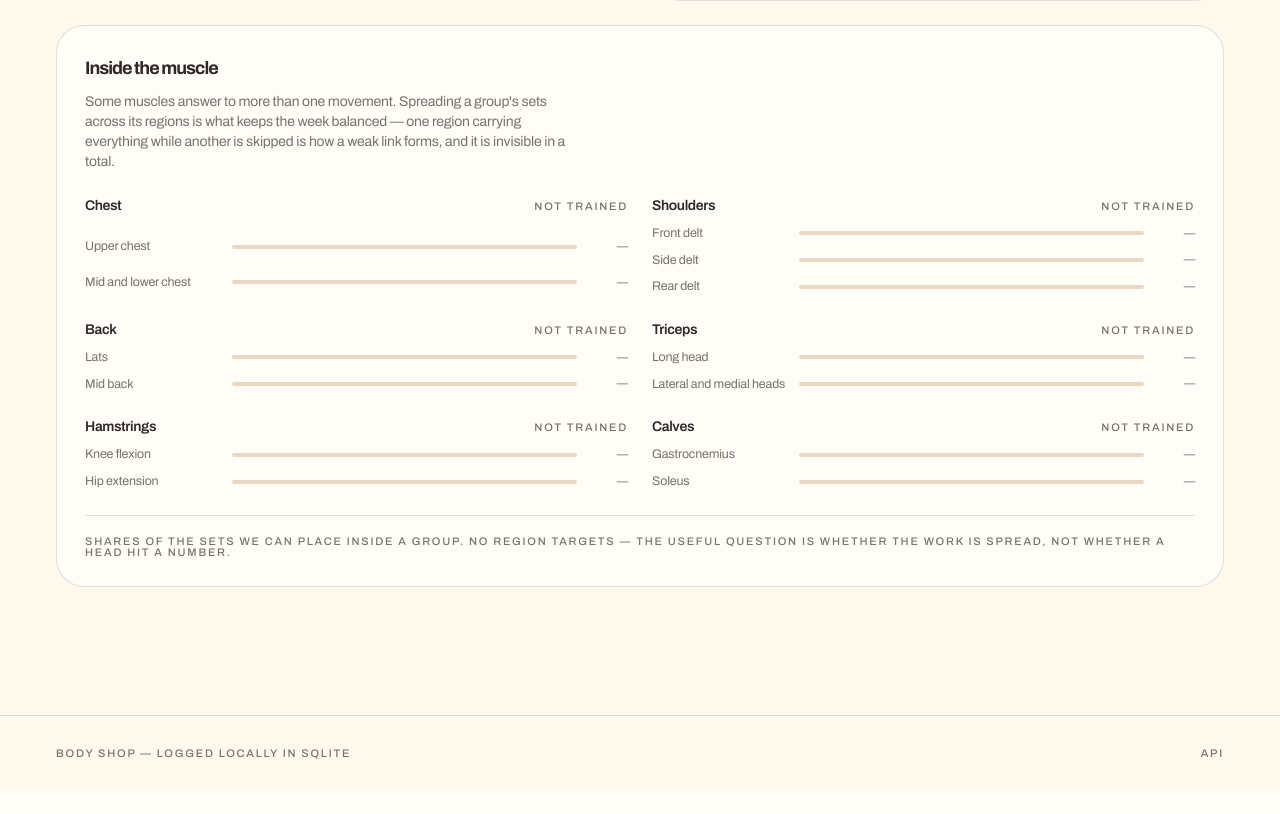
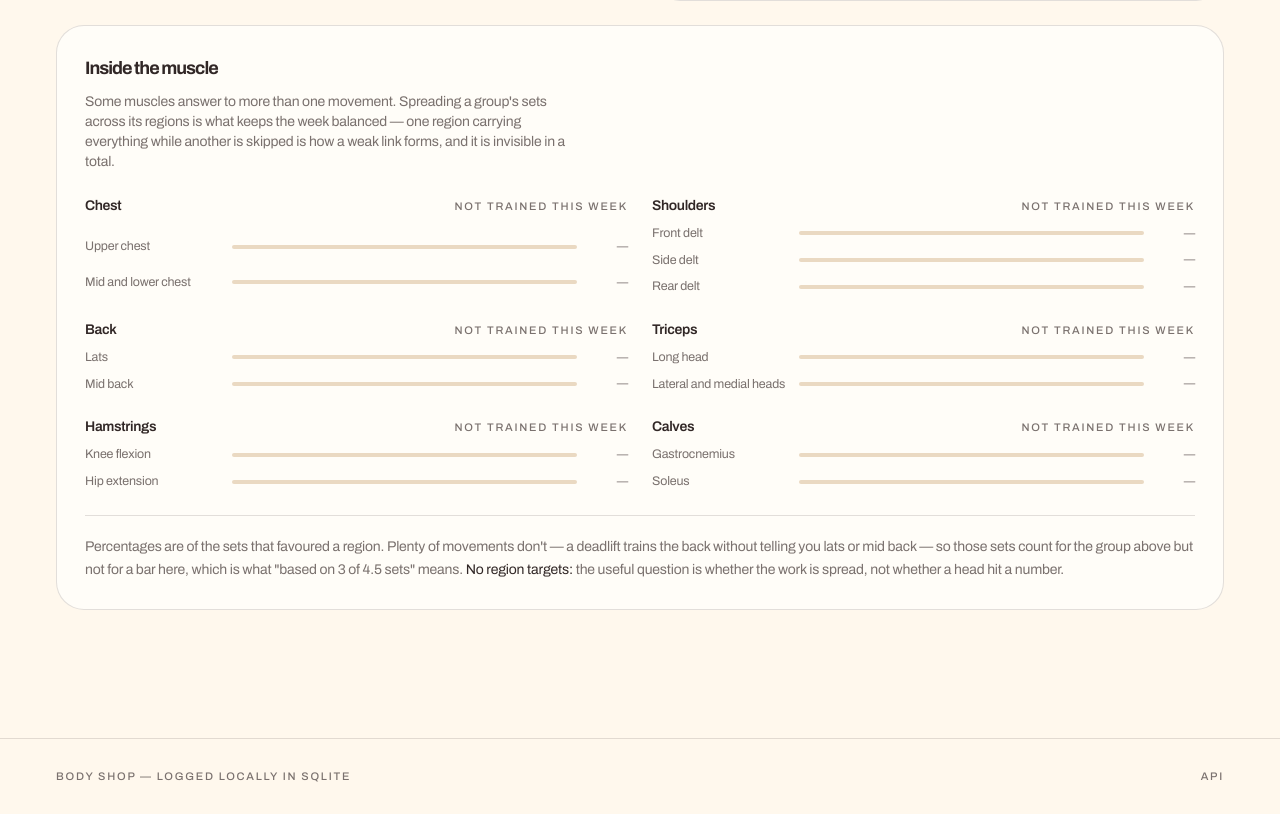
Before and after one commit to justins-li/Body-Shop, a Flask app: page /summary in a window 1280 px wide. Shown: the part 1261-2075 px from the top of the page. Before the commit the page ends 2020 px from the top, so only its background shows below. Run offline with Flask 3, Linux system fonts and the light colour scheme; data that the repository does not hold is empty.

Commit message:
Say what the region bars are a share of, in plain words
"3 of 4.5 sets placed" was internal vocabulary on a user-facing panel, and the
two states were phrased so differently -- "3 of 4.5 sets placed" against a bare
"3 sets" -- that they read as unrelated numbers rather than the same reading with
and without a caveat.

Every state now has one shape, "based on ...", and says what the percentages
below are computed from:

  based on 3 of 6.5 sets      some volume came from movements with no region bias
  based on all 5 sets         all of it could be placed
  no split to show            trained, but nothing favoured a region
  not trained this week       no volume at all

Each carries a title explaining the gap in full: a deadlift trains the back
without telling you lats or mid back, so its sets count for the group but not for
a bar. The card's footer note says the same thing once, in prose, instead of
restating "sets we can place inside a group".

```diff
--- a/app/static/js/summary.js
+++ b/app/static/js/summary.js
@@ -176,23 +176,45 @@ function onSchemeChange(event) {
  * the volume the server could place inside the group, and the only judgement
  * shown is `neglected`, which the server decides.
  */
+/**
+ * Say which sets the bars below are a share *of*, and why it can be fewer than
+ * the group's total.
+ *
+ * Always the same shape — "based on …" — because the two cases differ only in
+ * whether every set could be placed, and phrasing them differently made them
+ * look like unrelated readings.
+ */
+function setBasis(element, info) {
+  const total = formatSets(info.sets);
+  const placed = formatSets(info.region_sets);
+  const missed = formatSets(info.sets - info.region_sets);
+
+  if (!info.worked) {
+    element.textContent = "not trained this week";
+    element.title = "";
+  } else if (!info.region_sets) {
+    element.textContent = "no split to show";
+    element.title =
+      `All ${total} sets came from movements that do not favour one region of `
+      + "this group, so there is nothing to divide up.";
+  } else if (info.region_sets < info.sets) {
+    element.textContent = `based on ${placed} of ${total} sets`;
+    element.title =
+      `${missed} of this group's ${total} sets came from movements that do not `
+      + "favour one region — a deadlift trains the back without telling you "
+      + "lats or mid back — so they count for the group but not for a bar here.";
+  } else {
+    element.textContent = `based on all ${total} sets`;
+    element.title = `Every one of this group's ${total} sets favoured a region.`;
+  }
+}
+
 function renderRegions(muscles) {
   document.querySelectorAll(".region-group").forEach((group) => {
     const info = muscles[group.dataset.muscle];
     if (!info) return;
 
-    const attributed = group.querySelector('[data-role="attributed"]');
-    if (!info.worked) {
-      attributed.textContent = "not trained";
-    } else if (!info.region_sets) {
-      // Trained, but by movements with no defensible emphasis inside the group.
-      attributed.textContent = "no placed sets";
-    } else if (info.region_sets < info.sets) {
-      attributed.textContent =
-        `${formatSets(info.region_sets)} of ${formatSets(info.sets)} sets placed`;
-    } else {
-      attributed.textContent = `${formatSets(info.sets)} sets`;
-    }
+    setBasis(group.querySelector('[data-role="basis"]'), info);
 
     const byRegion = new Map(info.regions.map((r) => [r.region, r]));
     group.querySelectorAll(".region-bar").forEach((bar) => {
--- a/app/templates/summary.html
+++ b/app/templates/summary.html
@@ -140,7 +140,7 @@
         <li class="region-group" data-muscle="{{ muscle }}">
           <p class="region-group-head m-0">
             <span class="font-semibold tracking-tight text-sm">{{ muscle_labels[muscle] }}</span>
-            <span class="type-label text-secondary" data-role="attributed">&nbsp;</span>
+            <span class="type-label text-secondary" data-role="basis">&nbsp;</span>
           </p>
           {% for region in regions %}
           <span class="region-bar" data-region="{{ region }}">
@@ -153,10 +153,14 @@
         {% endfor %}
       </ul>
 
-      <p class="type-label text-secondary border-t hairline pt-5 m-0">
-        Shares of the sets we can place inside a group. No region targets — the
-        useful question is whether the work is spread, not whether a head hit a
-        number.
+      <p class="text-sm text-secondary border-t hairline pt-5 m-0 leading-relaxed">
+        Percentages are of the sets that favoured a region. Plenty of movements
+        don't — a deadlift trains the back without telling you lats or mid back —
+        so those sets count for the group above but not for a bar here, which is
+        what "based on 3 of 4.5 sets" means.
+        <span class="text-base-content">No region targets:</span>
+        the useful question is whether the work is spread, not whether a head hit
+        a number.
       </p>
     </div>
   </section>
```
